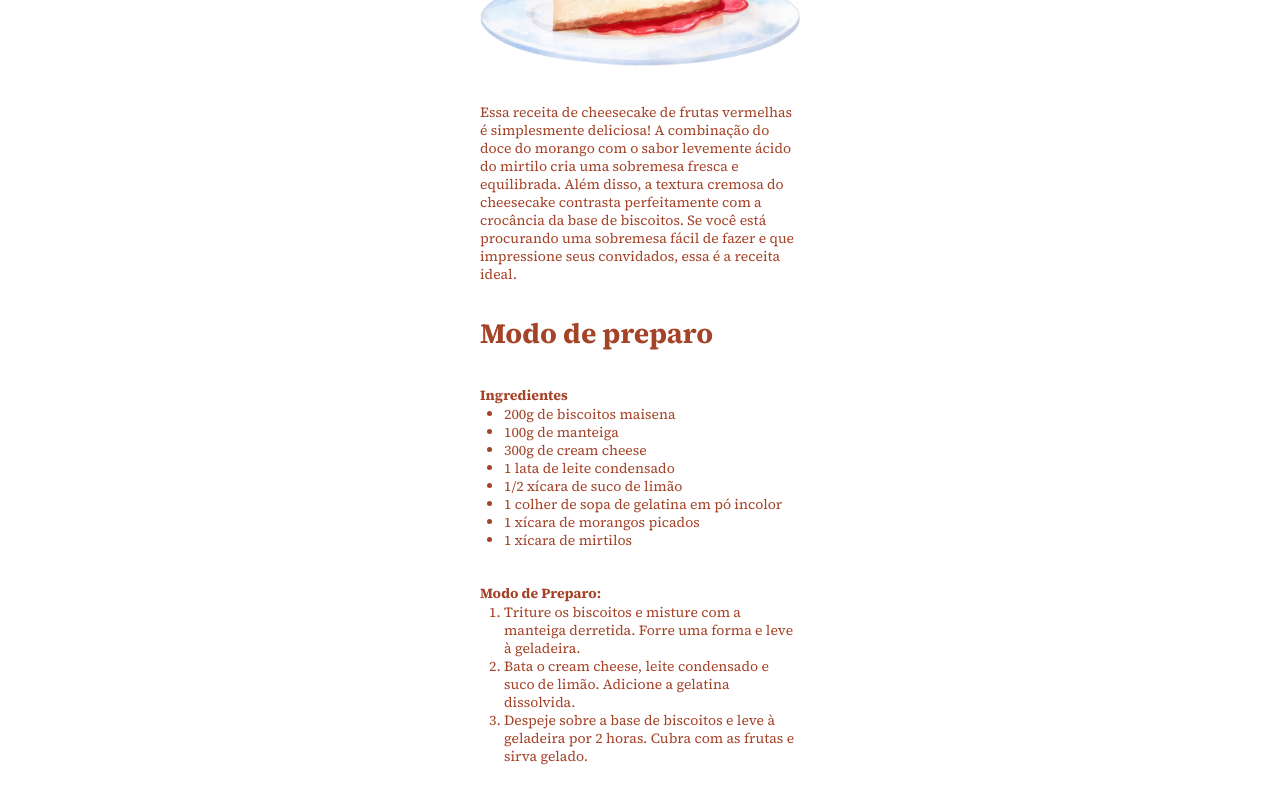
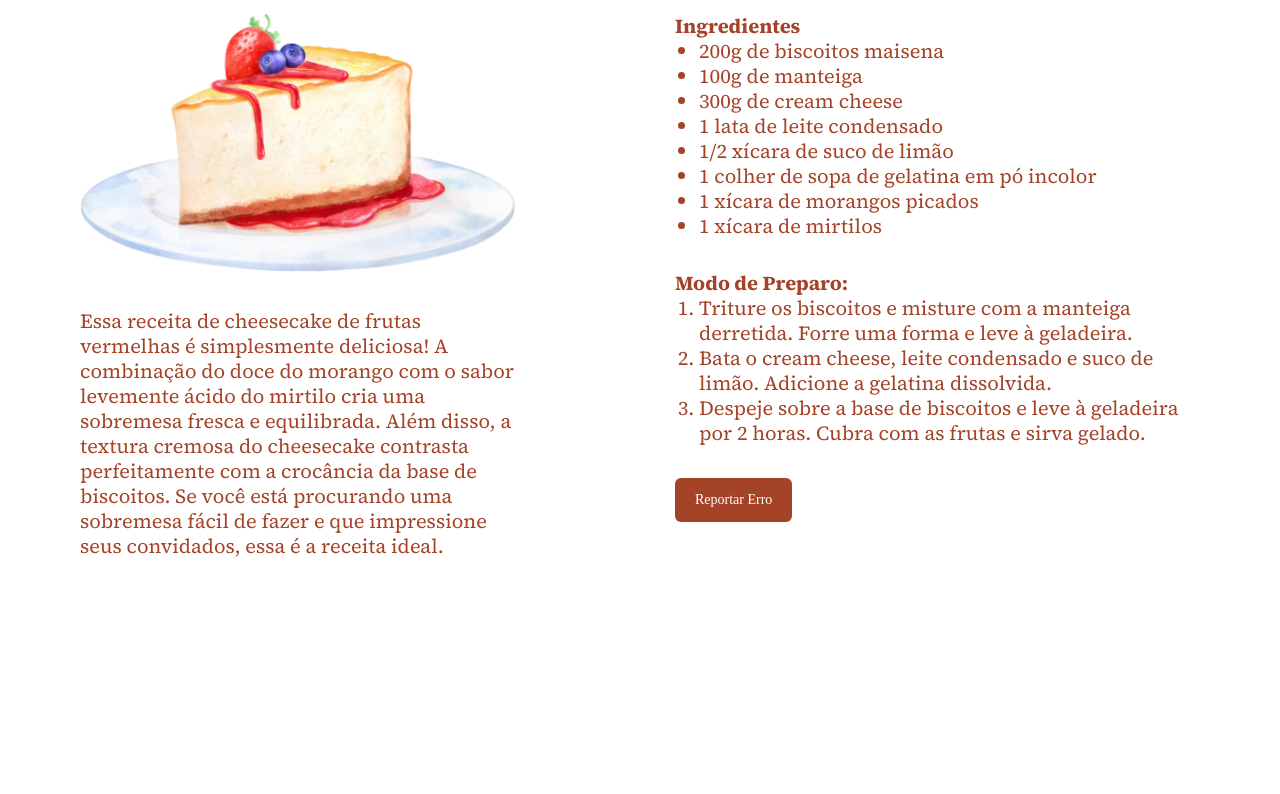
Before and after one commit to eric-antonio/Explore-RoketSeat, a plain HTML site: page 05-Chessecake/index.html in a window 1280 px wide. Shown: the part 248-1042 px from the top of the page. After the commit the page ends 897 px from the top, so only its background shows below. Drawn offline with Linux system fonts and the light colour scheme.

Commit message:
Update style.css

```diff
--- a/05-Chessecake/style.css
+++ b/05-Chessecake/style.css
@@ -62,3 +62,37 @@ ul,
 ol {
   padding-left: 2.4rem;
 }
+
+@media (min-width: 1020px) {
+  main {
+    flex-direction: row;
+    max-width: fit-content;
+    gap: 16rem;
+
+    margin-top: 9rem;
+    padding: 9rem 6rem;
+  }
+  .recipe {
+    max-width: 43.5rem;
+  }
+
+  .ingredients {
+    max-width: 52.5rem;
+  }
+  h1,
+  h2 {
+    font-size: 4rem;
+    line-height: 5rem;
+  }
+
+  p,li,strong {
+    font-size: 2rem;
+    line-height: 2.5rem;
+  }
+
+  button{
+    padding:1rem 2rem ;
+    font-size: 1.4rem;
+    line-height: 2.4rem;
+  }
+}
```
